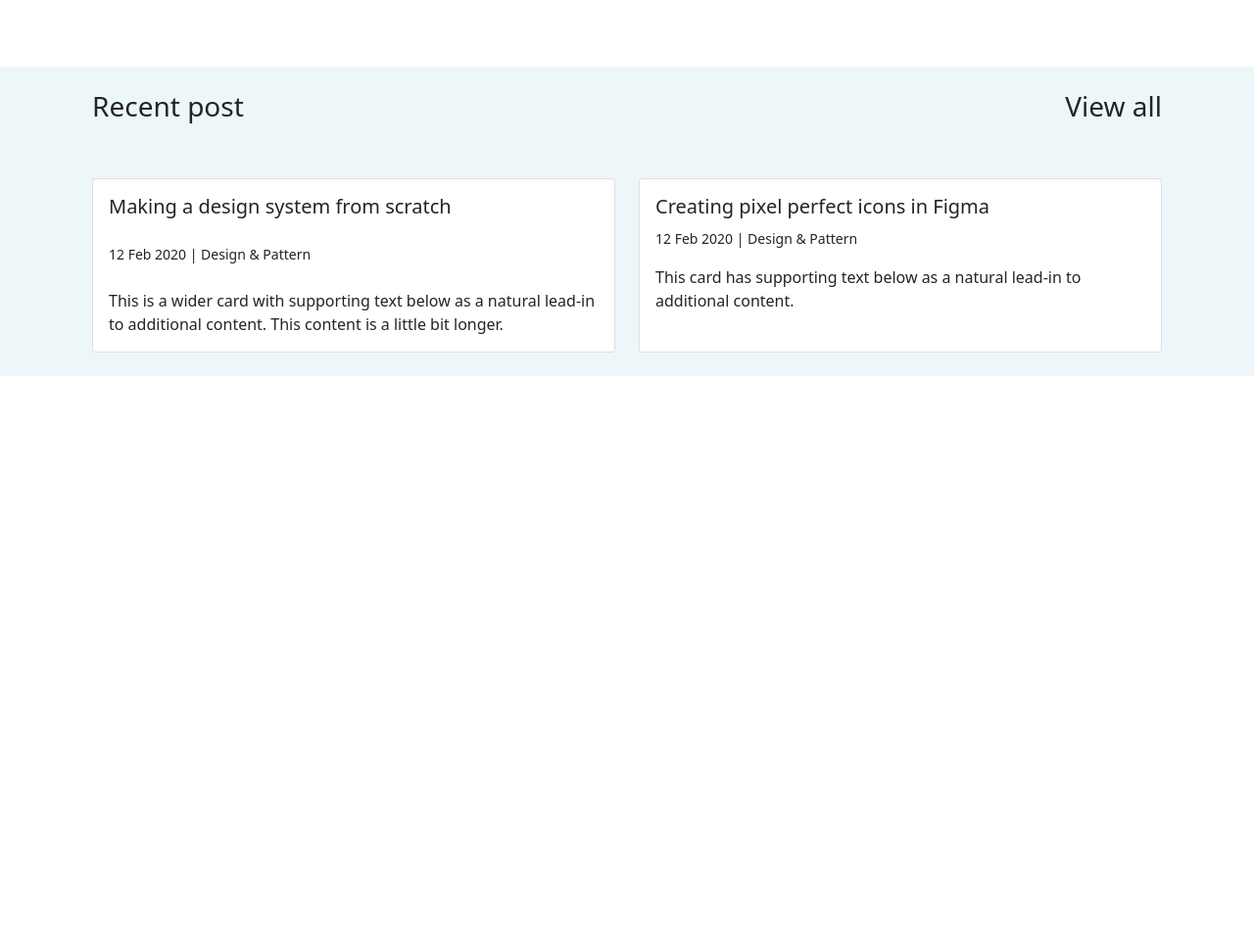
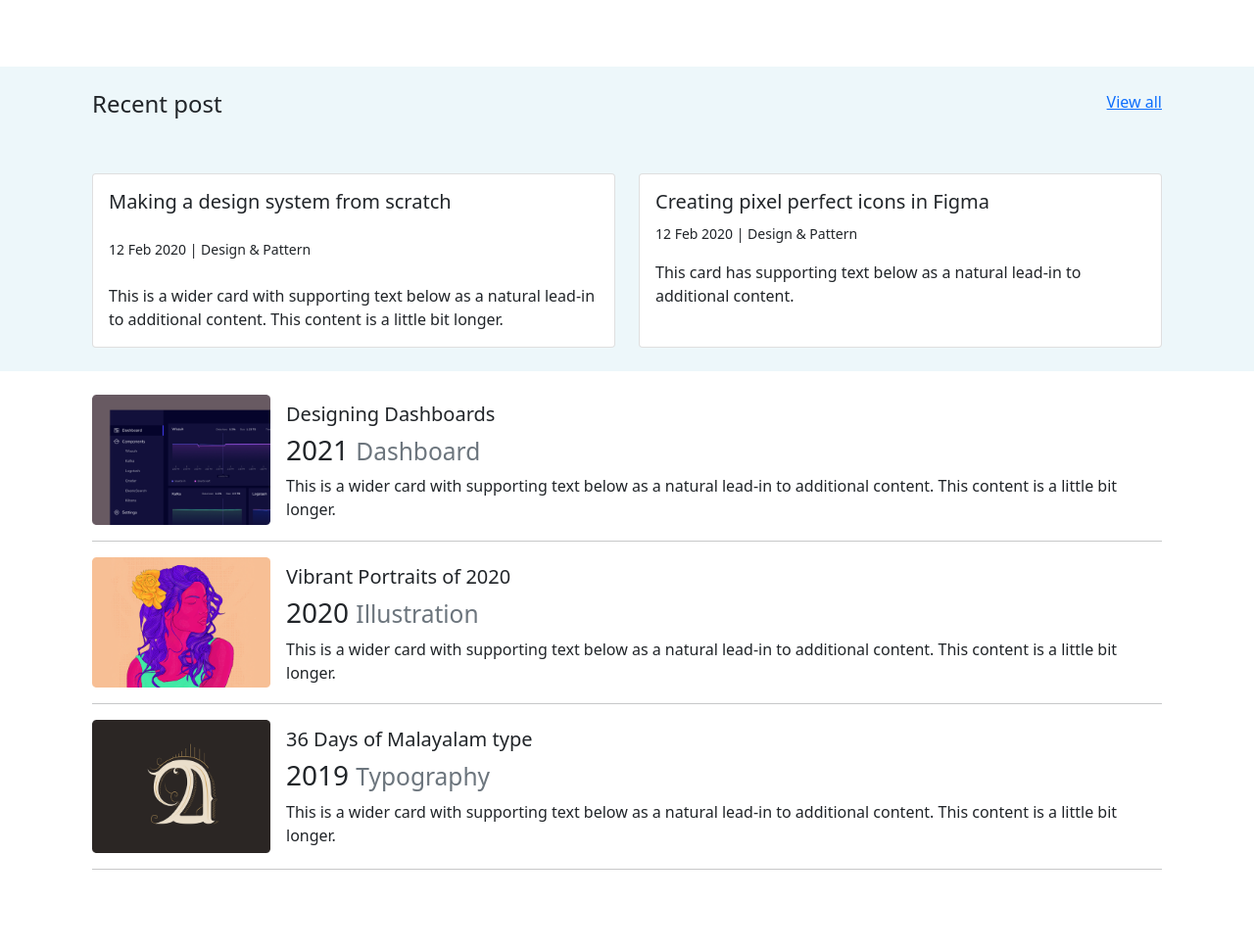
Before and after one commit to taseenbappi/simple-portfolio, a plain HTML site: page index.html in a window 1280 px wide. Shown: the part 368-1338 px from the top of the page at 98% size. Before the commit the page ends 800 px from the top, so only its background shows below. Drawn offline with Linux system fonts and the light colour scheme.

Commit message:
footer added

```diff
--- a/index.html
+++ b/index.html
@@ -12,6 +12,7 @@
 <body>
 
     <header>
+        <!-- navbar start -->
         <section class="container-fluid bg-white">
             <nav class="container navbar navbar-expand-lg navbar-light bg-white fixed-top ">
                 <div class="container ">
@@ -38,8 +39,8 @@
             </nav>
 
             <div class="container my-5 bg-white">
-                <div class="row p-4">
-                    <div class="col col-lg-8 col-12">
+                <div class="row p-4 ">
+                    <div class="col col-lg-8 col-12 align-self-center mb-5">
                         <h1>Hi, I'm Taseenul Hoque Bappi,<br> Creative Technologist</h1>
                         <p>Lorem ipsum dolor, sit amet consectetur adipisicing elit. Necessitatibus asperiores iste
                             laudantium
@@ -56,14 +57,16 @@
     </header>
 
     <main>
+        <!-- top banner start  -->
         <section style="background-color: #EDF7FA;">
             <div class="container p-4">
                 <div class="d-flex justify-content-between">
                     <div>
-                        <h3>Recent post</h3>
+                        <h4>Recent post</h4>
                     </div>
                     <div>
-                        <h3> View all</h3>
+                        <a href="">View all</a>
+
                     </div>
 
                 </div>
@@ -96,10 +99,94 @@
             </div>
 
         </section>
+
+        <!-- articles start here  -->
+        <article class="mb-3">
+            <div class="container p-4">
+                <div class="card  border-0 ">
+                    <div class="row g-0">
+                        <div class="col-md-4 col-lg-2">
+                            <img src="images/article/article-1.png" class="img-fluid" alt="...">
+                        </div>
+                        <div class="col-md-8 col-lg-10 ps-lg-3 ps-sm-0  ">
+                            <div class="card-body p-0 ms-sm-0 ">
+                                <h5 class="card-title pt-sm-2">Designing Dashboards</h5>
+                                <div>
+                                    <h3>
+                                        2021
+                                        <small class="text-muted">Dashboard</small>
+                                    </h3>
+                                </div>
+                                <p class="card-text">This is a wider card with supporting text below as a natural
+                                    lead-in to additional content. This content is a little bit longer.</p>
+
+                            </div>
+                        </div>
+                    </div>
+                    <hr>
+                </div>
+                <div class="card  border-0 ">
+                    <div class="row g-0">
+                        <div class="col-md-4 col-lg-2">
+                            <img src="images/article/article-2.png" class="img-fluid" alt="...">
+                        </div>
+                        <div class="col-md-8 col-lg-10 ps-lg-3 ps-sm-0  ">
+                            <div class="card-body p-0 ms-sm-0 ">
+                                <h5 class="card-title pt-sm-2">Vibrant Portraits of 2020</h5>
+                                <div>
+                                    <h3>
+                                        2020
+                                        <small class="text-muted">Illustration</small>
+                                    </h3>
+                                </div>
+                                <p class="card-text">This is a wider card with supporting text below as a natural
+                                    lead-in to additional content. This content is a little bit longer.</p>
+
+                            </div>
+                        </div>
+                    </div>
+                    <hr>
+                </div>
+                <div class="card  border-0 ">
+                    <div class="row g-0">
+                        <div class="col-md-4 col-lg-2">
+                            <img src="images/article/article-3.png" class="img-fluid" alt="...">
+                        </div>
+                        <div class="col-md-8 col-lg-10 ps-lg-3 ps-sm-0  ">
+                            <div class="card-body p-0 ms-sm-0 ">
+                                <h5 class="card-title pt-sm-2">36 Days of Malayalam type</h5>
+                                <div>
+                                    <h3>
+                                        2019
+                                        <small class="text-muted">Typography</small>
+                                    </h3>
+                                </div>
+                                <p class="card-text">This is a wider card with supporting text below as a natural
+                                    lead-in to additional content. This content is a little bit longer.</p>
+
+                            </div>
+                        </div>
+                    </div>
+                    <hr>
+                </div>
+            </div>
+        </article>
     </main>
 
     <footer>
+        <div class="container my-5 text-center">
+            <div class=" ">
+                <img class="p-2" src="images/social/fb.png" alt="">
+                <img class="p-2" src="images/social/insta.png" alt="">
+                <img class="p-2" src="images/social/twit.png" alt="">
+                <img class="p-2" src="images/social/Linkedin.png" alt="">
 
+            </div>
+
+            <div class="mt-4">
+                <h4><small>Copyright ©2020 All rights reserved </small></h4>
+            </div>
+        </div>
     </footer>
     <script src="js/bootstrap.bundle.min.js"></script>
 </body>
```
Also changed, not shown: images/article/article-1.png (added), images/article/article-2.png (added), images/article/article-3.png (added), images/profile.png, images/profile1.png (added), images/social/Linkedin.png (added), images/social/fb.png (added), images/social/insta.png (added), images/social/twit.png (added).
